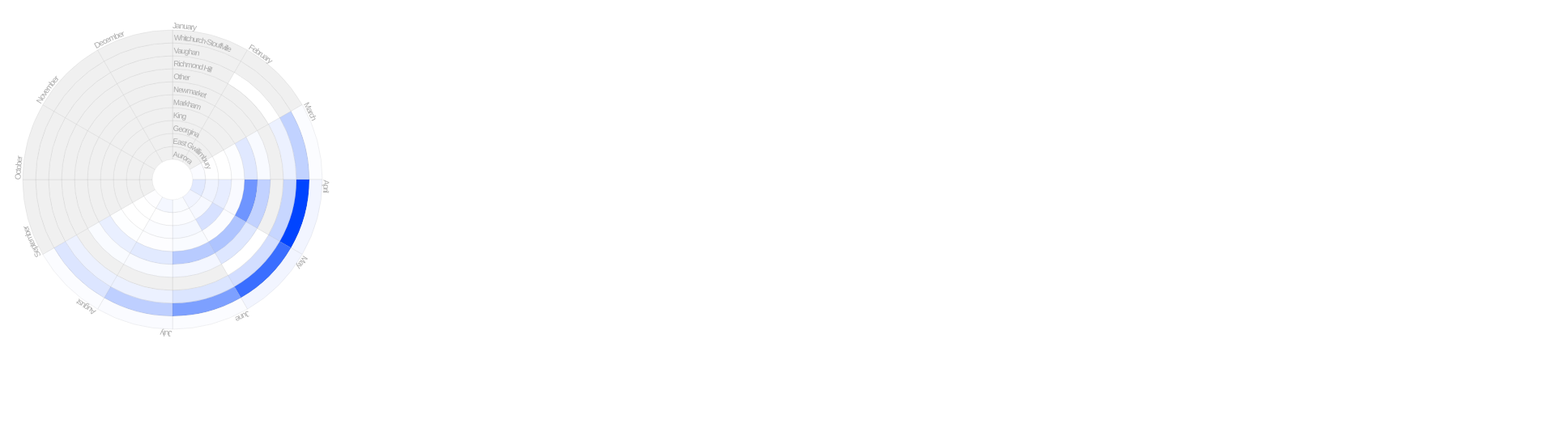
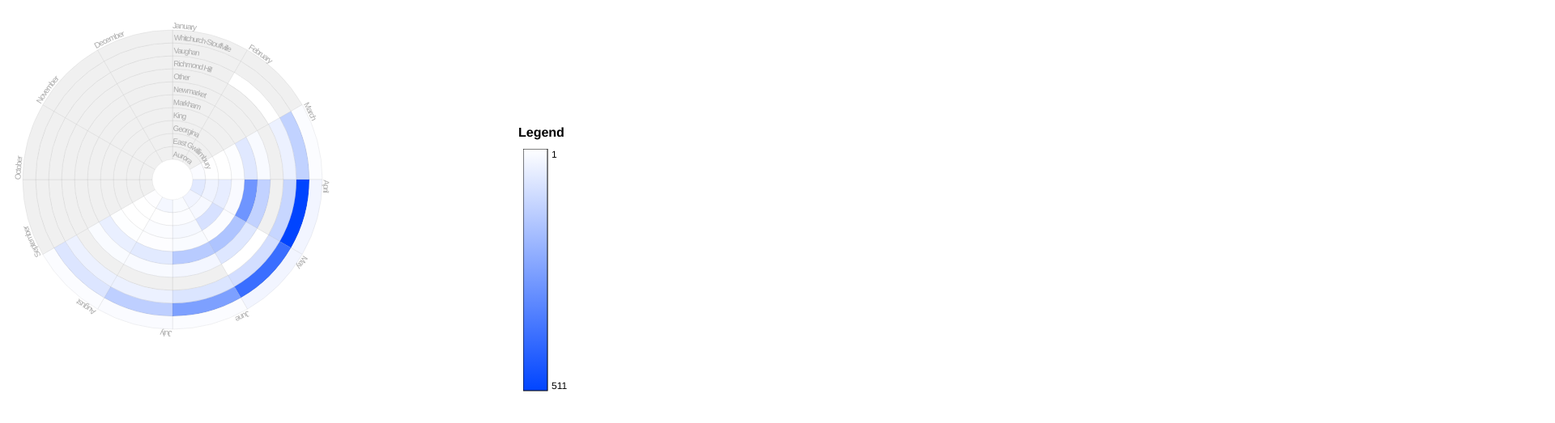
Before and after one commit to pakjsi82/DataViz-Test, a plain HTML site: page CircularHearChart/index.html in a window 1280 px wide. Shown: the part 51-574 px from the top of the page at 81% size, 1920 px wide, since content can reach past the window. Drawn offline with Linux system fonts and the light colour scheme.

Commit message:
Update index.html

```diff
--- a/CircularHearChart/index.html
+++ b/CircularHearChart/index.html
@@ -8,7 +8,7 @@ body {
 	font-family: "Helvetica Neue", Helvetica, Arial, sans-serif;
 }
 .chart {
-	float: left
+	float: right
 	display: table-cell;
 }
 .chart path {
@@ -45,8 +45,8 @@ body {
 	height: 300px;
 }
 #chart svg {
-	height: 10012px;
-	width: 10012px;
+	height: 612px;
+	width: 612px;
 }
 
 </style>
```
